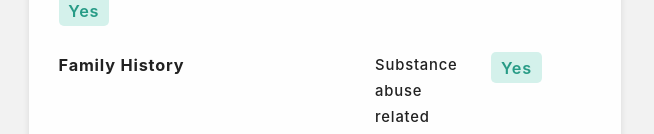
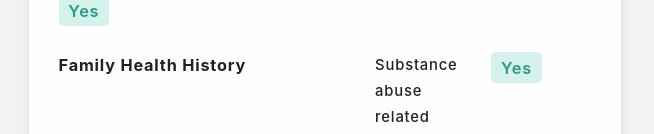
Before and after one commit to huzhx/baseline-preference, a React (Create React App) app: page /data-sharing-review in a window 1280 px wide. Shown: the part 905-1039 px from the top of the page, without its empty margins (315-969 px from the left). Built offline with nearby package versions, Linux system fonts and the light colour scheme.

Commit message:
update family history to family health history

```diff
--- a/src/BaselinePreferenceForm.js
+++ b/src/BaselinePreferenceForm.js
@@ -212,7 +212,7 @@ const BaselinePreferenceForm = ({ cb }) => {
     'Genetic information',
     'Mental health information',
     'Sexual and reproductive health information',
-    'Family history information',
+    'Family health history information',
   ];
   const labelStateMap = new Map();
   const labelHandleChangeMap = new Map();
--- a/src/StudyDataSharing.js
+++ b/src/StudyDataSharing.js
@@ -49,14 +49,14 @@ const StudyDataSharing = () => {
     'genetic',
     'mental health',
     'sexual and reproductive health',
-    'family history',
+    'family health history',
   ];
 
   const requiredElements = new Set();
   requiredElements.add('demographic');
   requiredElements.add('biospecimen');
   requiredElements.add('genetic');
-  requiredElements.add('family history');
+  requiredElements.add('family health history');
 
   const baselinePreference = new Map();
   baselinePreference.set('demographic', true);
@@ -65,7 +65,7 @@ const StudyDataSharing = () => {
   baselinePreference.set('genetic', false);
   baselinePreference.set('mental health', false);
   baselinePreference.set('sexual and reproductive health', true);
-  baselinePreference.set('family history', true);
+  baselinePreference.set('family health history', true);
 
   const [baselinePreferenceState, setBaselinePreferenceState] = useState(baselinePreference);
 
@@ -75,7 +75,7 @@ const StudyDataSharing = () => {
   const [geneticState, setGeneticState] = useState(baselinePreferenceState.get('genetic'));
   const [mentalHealthState, setMentalHealthState] = useState(baselinePreferenceState.get('mental health'));
   const [sexAndRepState, setSexAndRepState] = useState(baselinePreferenceState.get('sexual and reproductive health'));
-  const [familyHistoryState, setFamilyHistoryState] = useState(baselinePreferenceState.get('family history'));
+  const [familyHistoryState, setFamilyHistoryState] = useState(baselinePreferenceState.get('family health history'));
 
   const handleDemographicChange = (event) => {
     setDemographicState(event.target.checked);
@@ -201,9 +201,9 @@ const StudyDataSharing = () => {
 
   useEffect(() => {
     console.log({ baselinePreferenceState });
-    if (familyHistoryState !== baselinePreferenceState.get('family history')) {
+    if (familyHistoryState !== baselinePreferenceState.get('family health history')) {
       setModalOpenState(true);
-      setModalDataElementState('family history');
+      setModalDataElementState('family health history');
     }
   }, [familyHistoryState]);
 
--- a/src/StudyDataSharingReview.js
+++ b/src/StudyDataSharingReview.js
@@ -30,26 +30,26 @@ const StudyDataSharingReview = () => {
     'genetic',
     'mental health',
     'sexual and reproductive health',
-    'family history',
+    'family health history',
   ];
 
   const requiredElements = new Set();
   requiredElements.add('demographic');
   requiredElements.add('biospecimen');
   requiredElements.add('genetic');
-  requiredElements.add('family history');
+  requiredElements.add('family health history');
 
   const consentedElements = new Set();
   consentedElements.add('demographic');
   consentedElements.add('biospecimen');
   consentedElements.add('genetic');
   consentedElements.add('sexual and reproductive health');
-  consentedElements.add('family history');
+  consentedElements.add('family health history');
 
   const usedElements = new Set();
   usedElements.add('biospecimen');
   usedElements.add('genetic');
-  usedElements.add('family history');
+  usedElements.add('family health history');
 
   const [demographicState, setDemographicState] = useState(consentedElements.has('demographic'));
   const [generalClinicalState, setGeneralClinicalState] = useState(consentedElements.has('general clinical'));
@@ -57,7 +57,7 @@ const StudyDataSharingReview = () => {
   const [geneticState, setGeneticState] = useState(consentedElements.has('genetic'));
   const [mentalHealthState, setMentalHealthState] = useState(consentedElements.has('mental health'));
   const [sexAndRepState, setSexAndRepState] = useState(consentedElements.has('sexual and reproductive health'));
-  const [familyHistoryState, setFamilyHistoryState] = useState(consentedElements.has('family history'));
+  const [familyHistoryState, setFamilyHistoryState] = useState(consentedElements.has('family health history'));
 
   const handleDemographicChange = (event) => {
     setDemographicState(event.target.checked);
--- a/src/models/dataExamples.js
+++ b/src/models/dataExamples.js
@@ -5,7 +5,7 @@ const dataExamples = {
   genetic: '',
   'mental health': '',
   'sexual and reproductive health': '',
-  'family history':
+  'family health history':
     'Substance abuse related disease or condition, Mental health disease or condition, Sexual or reproductive disease or condition',
 };
 
```
